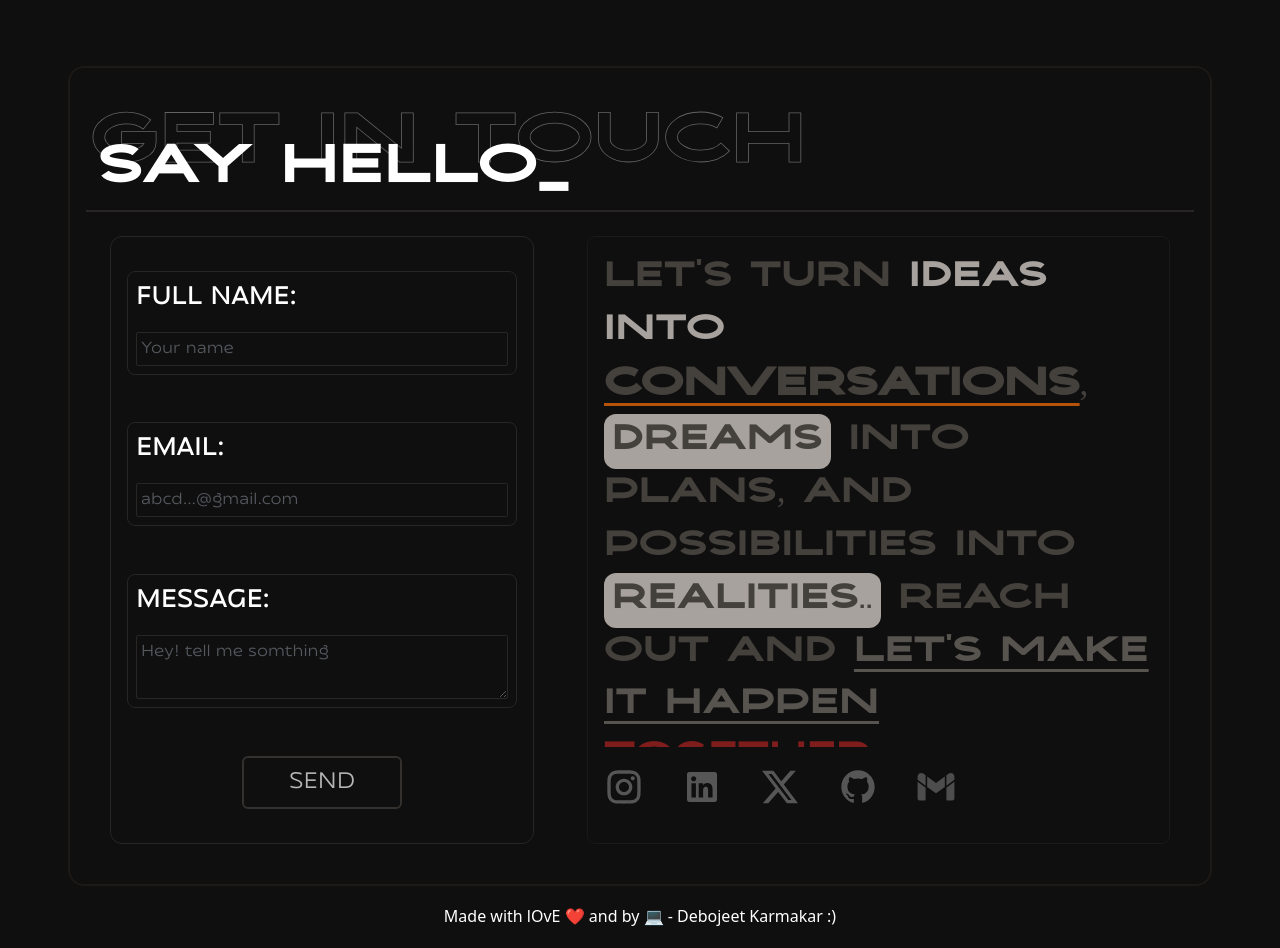
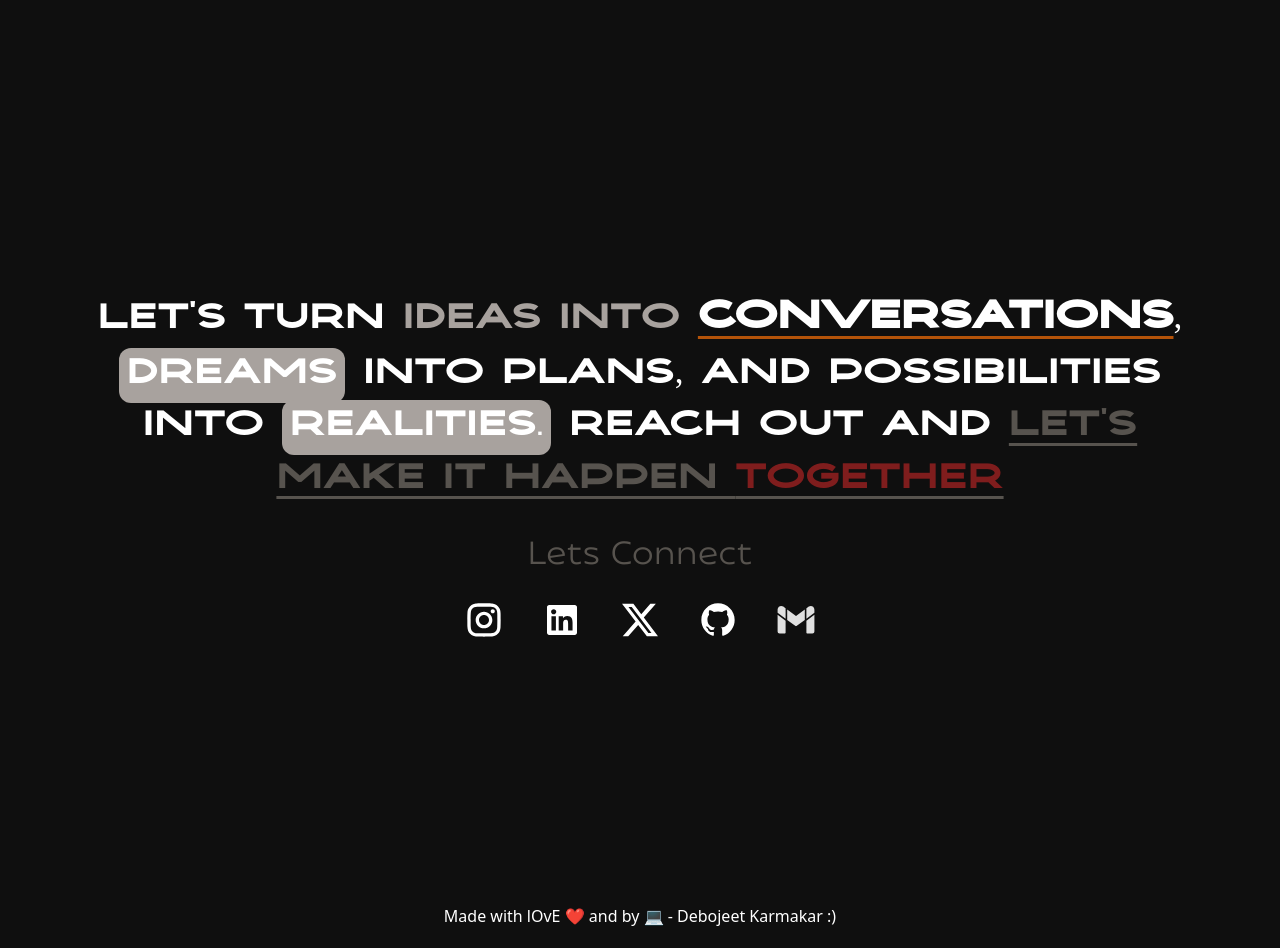
Before and after one commit to debojeet2004/My_Portfolio-forntend, a React (Vite) app: page / in a window 1280 px wide. Shown: the part 5020-5968 px from the top of the page. Built offline with nearby package versions, Linux system fonts and the light colour scheme.

Commit message:
contact section design changes

```diff
--- /dev/null
+++ b/src/Components/Contact_Section/Contact.jsx
@@ -0,0 +1,18 @@
+import React from 'react'
+import { Magnetic_button } from "../compnents";
+
+function Contact() {
+    return (
+        <div id='connect'  className=' lg:p-[2.5rem] xl:p-[3rem] h-[50rem]  flex flex-col justify-center gap-6 items-center '>
+            <div className=" font-[NIKEA] text-[1.8rem] xl:text-[2.2rem] 2xl:text-[2.8rem]  text-center overflow-scroll xl:overflow-hidden hide_scrollbar group">
+                Let's turn <span className="text-stone-400">ideas into</span>  <span className="xl:text-[2.4rem] underline underline-offset-[8px] decoration-amber-700 font-bold">conversations</span>, <span className="bg-stone-400 group-hover:bg-amber-400 p-2 rounded-xl xl:text-[2.2rem] 2xl:text-[2.5rem]">dreams</span> into plans, and possibilities into <span className="bg-stone-400 group-hover:bg-amber-800 transition-all p-2 rounded-xl xl:text-[2.2rem] 2xl:text-[2.5rem]">realities.</span> Reach out and <span className="underline underline-offset-[.5rem] text-stone-600 ">let's make it happen <span className="text-red-900 group-hover:text-red-600">together</span></span>
+            </div>
+            <div>
+                <div className='font-[TRANSFORMA] text-[1.8rem] xl:text-[2rem] 2xl:text-[1.8rem]  text-center  text-stone-600'>Lets Connect</div>
+                <Magnetic_button/>
+            </div>
+        </div>
+    )
+}
+
+export default Contact
--- a/src/Components/Contact_Section/ContactSection.jsx
+++ /dev/null
@@ -1,26 +0,0 @@
-import React from 'react';
-import { Magnetic_button } from "../compnents";
-import Form from './Form';
-
-export default function ContactSection() {
-
-
-return (
-    <div
-    style={{ transform: "translateZ(0rem)", transformStyle: "preserve-3d" }}
-    className="rounded-lg w-full p-2 h-[20rem] md:h-[30rem] lg:h-[40rem] flex flex-col md:flex-row justify-between">
-        <div style={{ transformStyle: "preserve-3d" }} className=" w-full p-2 flex items-center lg:justify-between justify-center">
-            <Form/>
-            <div style={{ transform: "translateZ(8rem)", transformStyle: "preserve-3d" }}
-            className="hidden lg:flex border rounded-lg border-stone-900 h-full w-[50%] xl:w-[55%] p-4 text-stone-700 flex-col justify-center items-start" >
-                <p
-                style={{ transform: "translateZ(4rem)" }}
-                className=" font-[NIKEA] text-[1.8rem] xl:text-[2.2rem] 2xl:text-[2.6rem]  h-[86%] overflow-scroll xl:overflow-hidden hide_scrollbar">
-                Let's turn <span className="text-stone-400">ideas into</span>  <span className="xl:text-[2.4rem] underline underline-offset-[8px] decoration-amber-700 font-bold">conversations</span>, <span className="bg-stone-400 p-2 rounded-xl xl:text-[2.2rem] 2xl:text-[2.5rem]">dreams</span> into plans, and possibilities into <span className="bg-stone-400 p-2 rounded-xl xl:text-[2.2rem] 2xl:text-[2.5rem]">realities..</span> Reach out and <span className="underline underline-offset-[.5rem] text-stone-600 ">let's make it happen <span className="text-red-900">together</span></span>
-                </p>
-                <div style={{ transform: "translateZ(5rem)" }} className="font-[TRANSFORMA] capitalize text-stone-400 text-2xl opacity-30"><Magnetic_button /></div>
-            </div>
-        </div>
-    </div>
-);
-}
--- a/src/Components/MainCard/MainCard.jsx
+++ b/src/Components/MainCard/MainCard.jsx
@@ -1,5 +1,5 @@
 import { motion, useMotionTemplate, useMotionValue, useSpring} from "framer-motion";
-import {Title, DetailsCard, Technology_Card, ContactSection} from "../compnents";
+import {Title, DetailsCard, Technology_Card} from "../compnents";
 import React, { useRef } from "react";
 import {skills} from "./techstack";
 
@@ -38,7 +38,7 @@ export default  function MainCard ({text, bgtext, edu, tech, exp, project,connec
 
     const screenWidth = window.innerWidth;
     const style = screenWidth >= 1024 ? { transformStyle: "preserve-3d", transform } : {};
-    const ids = [edu, tech, exp, project, connect].filter(Boolean).join(' ');
+    const ids = [edu, tech, exp, project].filter(Boolean).join(' ');
 
     return (
         <div id={ids} className={` lg:p-[2.5rem] xl:p-[3rem] h-screen flex justify-center items-center `}>
@@ -60,16 +60,6 @@ export default  function MainCard ({text, bgtext, edu, tech, exp, project,connec
                     style
                 />
             </div>
-            {
-            (connect) ? (
-            <div
-                style={{transformStyle: "preserve-3d"}}
-                className=' w-full p-2 font-[TRANSFORMA] '
-            >
-                <ContactSection/>
-            </div>
-            ) : (null)
-            }
             {
             (edu) ? (
             <div
--- a/src/Components/NavBar/Navbar2.jsx
+++ b/src/Components/NavBar/Navbar2.jsx
@@ -7,7 +7,7 @@ function Navbar2() {
         <div className="hidden 2xl:flex 2xl:right-[2%] 3xl:right-[4%]  fixed  h-[50rem] w-[2rem]  flex-col justify-start items-center gap-6  ">
             <div className="flex flex-col  justify-center items-center">
                 <div className="w-[1px] h-[2rem]  bg-white"/>
-                <Link to='home' spy={true} smooth={true} duration={1500} className="cursor-default rounded-lg w-[1.8rem] h-[2rem]  transition-all ease-linear border flex justify-center items-center"></Link>
+                <div className="cursor-default rounded-lg w-[1.8rem] h-[2rem]  transition-all ease-linear border flex justify-center items-center"/>
                 <div className="w-[1px] h-[12rem] bg-white"/>
                 <Link to='home' spy={true} smooth={true} duration={1500} className="cursor-default  rounded-md hover:rounded-lg w-[1.8rem] h-[2rem] hover:border-stone-200 hover:scale-[1.4] hover:shadow-[0_0px_13px_2px] hover:shadow-stone-400 backdrop-blur-lg transition-all ease-linear border flex justify-center items-center p-[4px]"><img src={home} alt="" /></Link>
             </div>
--- a/src/Components/compnents.js
+++ b/src/Components/compnents.js
@@ -14,7 +14,6 @@ import Button from "./Buttons/Button";
 
 import AboutSection from "./AboutSection/AboutSection";
 
-import ContactSection from "./Contact_Section/ContactSection";
 
 import MainCard from "./MainCard/MainCard";
 import Technology_Card from "./MainCard/Technology_Card";
@@ -35,7 +34,6 @@ export {
     Footer,
     Introsection,
     AboutSection,
-    ContactSection,
     Technology_Card,
     DetailsCard,
     MainCard,
--- a/src/Pages/Home/Home.jsx
+++ b/src/Pages/Home/Home.jsx
@@ -1,6 +1,7 @@
 import React, { useState } from 'react'
 import { AboutSection, Footer, Introsection, MainCard, Navbar } from '../../Components/compnents'
 import {Link} from 'react-scroll'
+import Contact from '../../Components/Contact_Section/Contact';
 
 function Home() {
     const [isChecked, setIsChecked] = useState(false);
@@ -35,7 +36,8 @@ function Home() {
                 <MainCard text={`Journey`} bgtext={`Experience`} exp='exp'/>
                 <MainCard text={`Tech Stack`} bgtext={`Technology`}tech='tech' />
                 <MainCard text={`Projects`} bgtext={`Compositions`}project='project'/>
-                <MainCard text={`Say hello_`} bgtext={`get in touch`} connect='connect'/>
+                <Contact/>
+
             </div>
         </div>
         <Footer />
```
